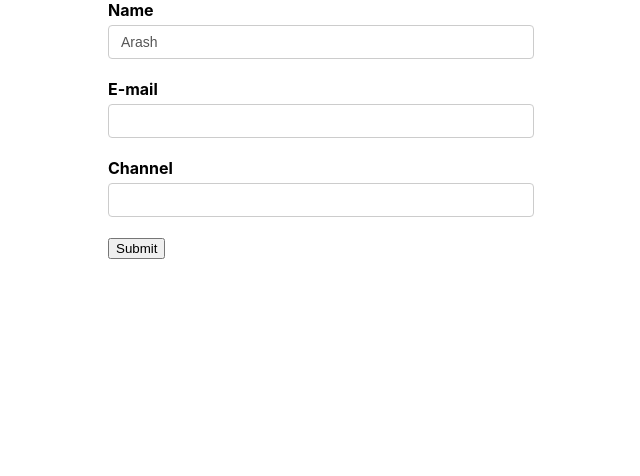
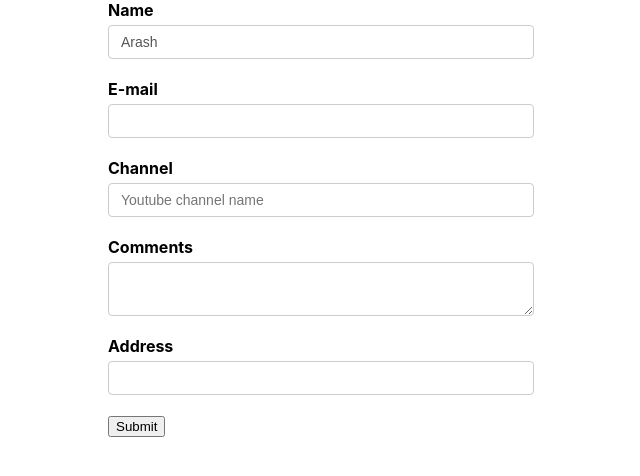
Before and after one commit to ArashZich/react-formik-test, a React (Create React App) app: page / in a window 1280 px wide. Shown: the top 476 px of the page, without its empty margins (319-959 px from the left). Built offline with nearby package versions, Linux system fonts and the light colour scheme.

Commit message:
review all props Field and custom component

```diff
--- a/src/App.css
+++ b/src/App.css
@@ -10,7 +10,8 @@
 }
 
 input[type="text"],
-input[type="email"] {
+input[type="email"],
+textarea {
   display: block;
   width: 400px;
   padding: 6px 12px;
--- a/src/components/YoutubeFormComponentFormik.js
+++ b/src/components/YoutubeFormComponentFormik.js
@@ -6,6 +6,8 @@
   name: "Arash",
   email: "",
   channel: "",
+  comments: "",
+  address: "",
 };
 const onSubmit = (values) => {
   console.log("Form data", values);
@@ -38,8 +40,37 @@
 
         <div className="form-control">
           <label htmlFor="channel">Channel</label>
-          <Field type="text" id="channel" name="channel" />
+          <Field
+            type="text"
+            id="channel"
+            name="channel"
+            placeholder="Youtube channel name"
+          />
           <ErrorMessage name="channel" />
+        </div>
+
+        <div className="form-control">
+          <label htmlFor="comments">Comments</label>
+          <Field as="textarea" id="comments" name="comments" />
+          <ErrorMessage name="comments" />
+        </div>
+
+        {/* create custom component with Field from Formik */}
+        <div className="form-control">
+          <label htmlFor="address">Address</label>
+          <Field name="address">
+            {(props) => {
+              const { field, form, meta } = props;
+              console.log("Render props", props, form);
+              return (
+                <div>
+                  <input type="text" id="address" {...field} />
+                  {meta.touched && meta.error ? <div>{meta.error}</div> : null}
+                </div>
+              );
+            }}
+          </Field>
+          <ErrorMessage name="address" />
         </div>
 
         <button type="submit">Submit</button>
```
